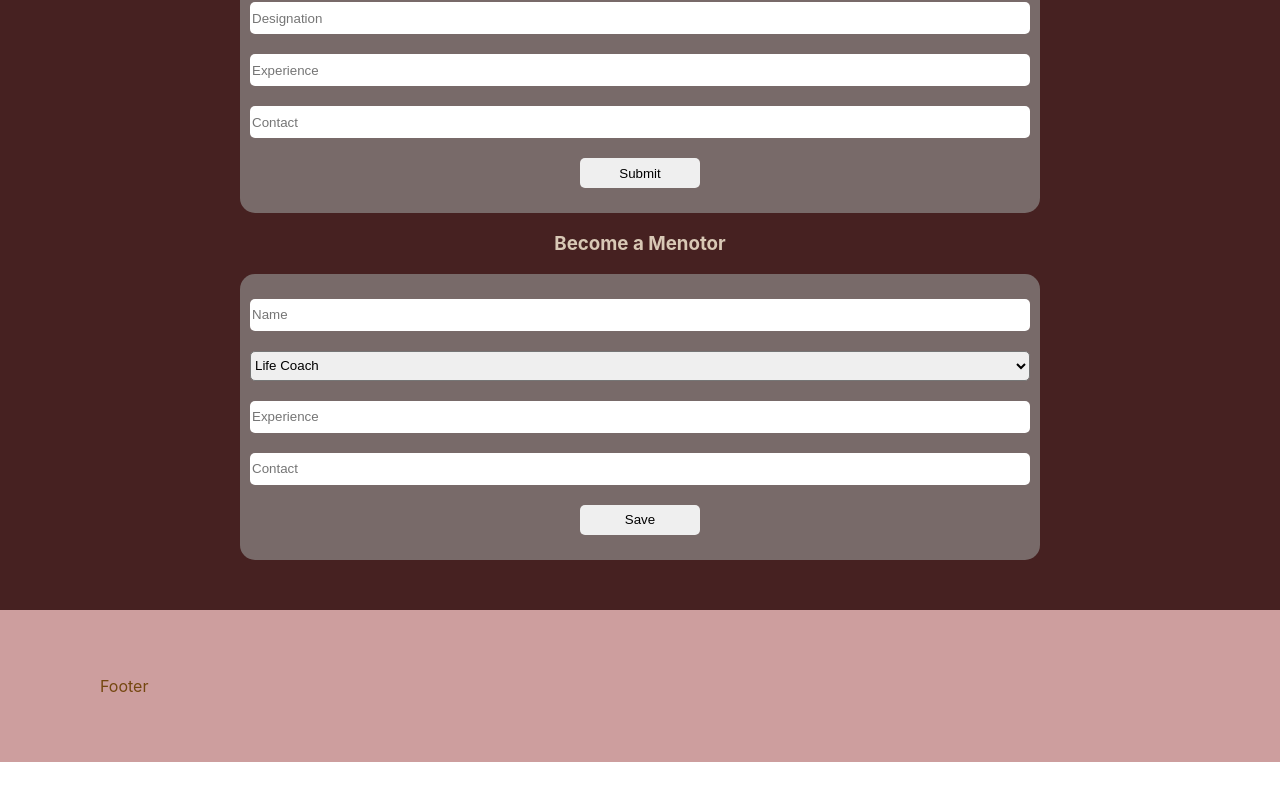
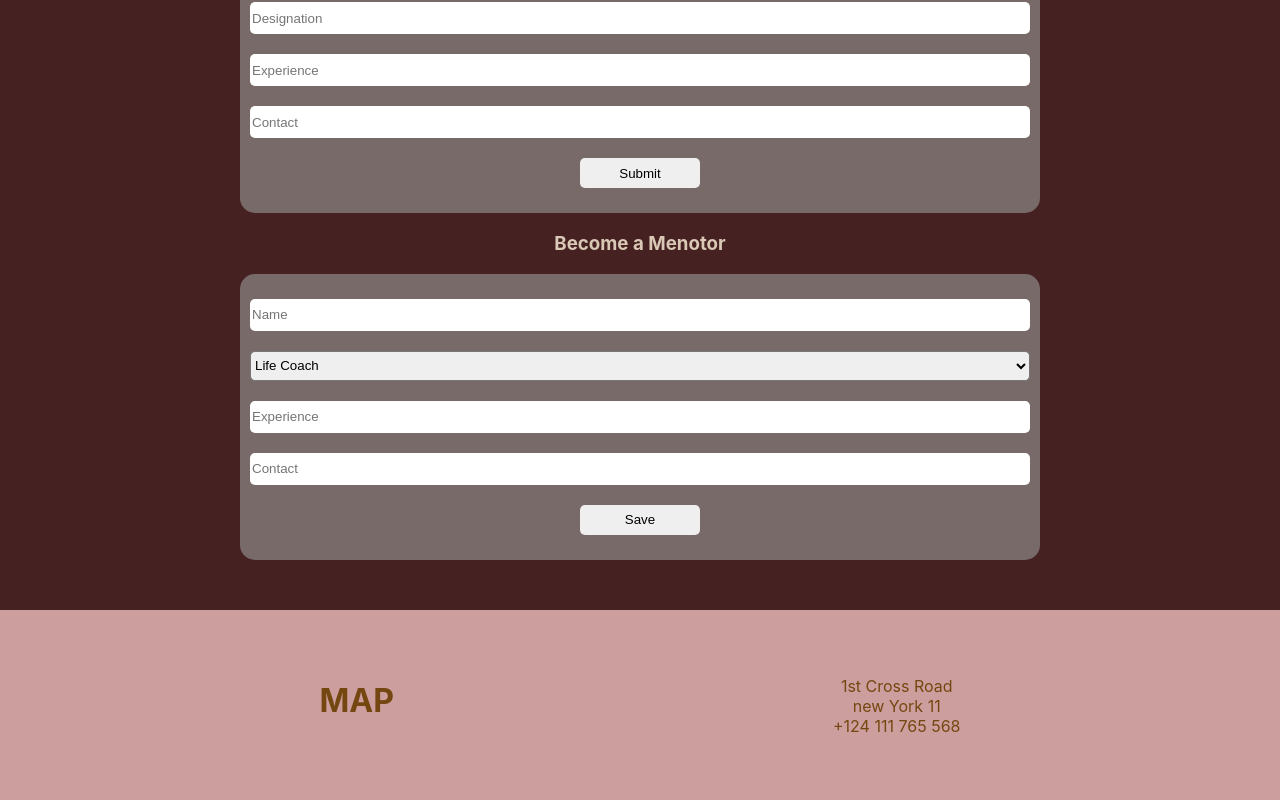
Before and after one commit to Mr-Zee/masterwithmentors, a React (Create React App) app: page / in a window 1280 px wide. Shown: the part 1440-2240 px from the top of the page. Before the commit the page ends 2202 px from the top, so only its background shows below. Built offline with nearby package versions, Linux system fonts and the light colour scheme.

Commit message:
footer layout

```diff
--- a/src/App.css
+++ b/src/App.css
@@ -181,4 +181,10 @@ body {
 .footer {
   background: rgb(205, 158, 158);
   color: rgb(116, 71, 16);
+  display: flex;
+  justify-content: space-around;
 }
+
+.footer p {
+  text-align: center;
+}
--- a/src/Footer.jsx
+++ b/src/Footer.jsx
@@ -3,7 +3,16 @@ import React from "react";
 function Footer() {
   return (
     <div className="footer section">
-      <p>Footer</p>
+      <div className="map">
+        <h1>MAP</h1>
+      </div>
+      <div className="contact">
+        <p>
+          1st Cross Road <br />
+          new York 11 <br />
+          +124 111 765 568 <br />
+        </p>
+      </div>
     </div>
   );
 }
```
